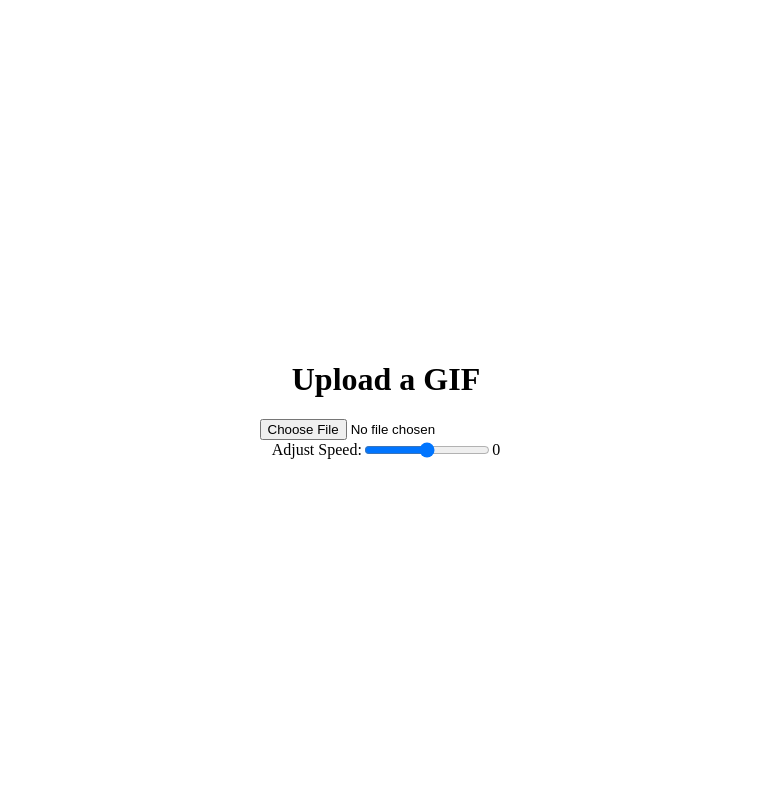
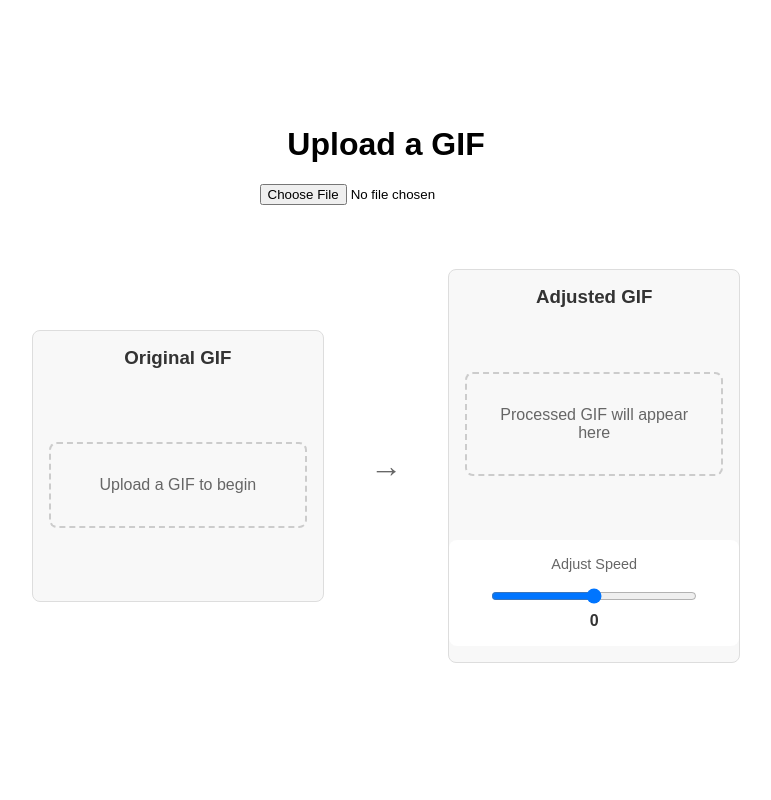
Before and after one commit to w-g-e/gif_accelerator, a Flask app: page / in a window 1280 px wide. Shown: the whole page, without its empty margins (254-1025 px from the left). Run offline with Flask 3, Linux system fonts and the light colour scheme.

Commit message:
adding simple UI, gifs to display side by side

```diff
--- a/templates/index.html
+++ b/templates/index.html
@@ -12,40 +12,133 @@
             justify-content: center;
             align-items: center;
             flex-direction: column;
+            font-family: Arial, sans-serif;
         }
 
-        #gifContainer img {
-            max-width: 90vw;
-            max-height: 80vh;
-            margin: 20px;
+        .upload-section {
+            text-align: center;
+            margin-bottom: 2rem;
+        }
+
+        .comparison-container {
+            display: flex;
+            align-items: center;
+            justify-content: center;
+            gap: 2rem;
+            margin: 2rem 0;
+            width: 100%;
+            max-width: 1200px;
+        }
+
+        .gif-panel {
+            flex: 1;
+            display: flex;
+            flex-direction: column;
+            align-items: center;
+            max-width: 45%;
+            padding: 1rem;
+            border: 1px solid #ddd;
+            border-radius: 8px;
+            background-color: #f8f8f8;
+        }
+
+        .gif-panel h3 {
+            margin: 0 0 1rem 0;
+            color: #333;
+        }
+
+        .arrow-container {
+            display: flex;
+            align-items: center;
+            justify-content: center;
+            width: 60px;
+        }
+
+        .arrow {
+            font-size: 2rem;
+            color: #666;
+        }
+
+        .gif-display {
+            width: 100%;
+            min-height: 200px;
+            display: flex;
+            align-items: center;
+            justify-content: center;
+        }
+
+        .gif-display img {
+            max-width: 100%;
+            max-height: 60vh;
         }
 
         .slider-container {
             display: flex;
+            flex-direction: column;
             align-items: center;
-            justify-content: center;
             width: 100%;
+            margin-top: 1rem;
+            padding: 1rem;
+            background-color: white;
+            border-radius: 8px;
+        }
+
+        .slider-label {
+            margin-bottom: 0.5rem;
+            font-size: 0.9rem;
+            color: #666;
         }
 
         input[type="range"] {
-            width: 50%;
+            width: 80%;
+            margin: 0.5rem 0;
+        }
+
+        #speedValue {
+            font-weight: bold;
+            color: #333;
+        }
+
+        /* Add some styling for when no GIF is loaded */
+        .placeholder {
+            padding: 2rem;
+            border: 2px dashed #ccc;
+            border-radius: 8px;
+            color: #666;
+            text-align: center;
+            width: 80%;
         }
     </style>
 </head>
 <body>
-    <h1>Upload a GIF</h1>
+    <div class="upload-section">
+        <h1>Upload a GIF</h1>
+        <input type="file" id="fileInput" accept=".gif">
+    </div>
 
-    <!-- File Input for GIF Upload -->
-    <input type="file" id="fileInput" accept=".gif">
+    <div class="comparison-container">
+        <div class="gif-panel">
+            <h3>Original GIF</h3>
+            <div class="gif-display" id="originalGifContainer">
+                <div class="placeholder">Upload a GIF to begin</div>
+            </div>
+        </div>
 
-    <!-- Placeholder for the uploaded GIF -->
-    <div id="gifContainer"></div>
+        <div class="arrow-container">
+            <div class="arrow">→</div>
+        </div>
 
-    <!-- Slider for adjusting GIF speed -->
-    <div class="slider-container">
-        <label for="speedSlider">Adjust Speed:</label>
-        <input type="range" id="speedSlider" min="-10" max="10" value="0">
-        <span id="speedValue">0</span> <!-- Display the current value of the slider -->
+        <div class="gif-panel">
+            <h3>Adjusted GIF</h3>
+            <div class="gif-display" id="processedGifContainer">
+                <div class="placeholder">Processed GIF will appear here</div>
+            </div>
+            <div class="slider-container">
+                <div class="slider-label">Adjust Speed</div>
+                <input type="range" id="speedSlider" min="-10" max="10" value="0">
+                <span id="speedValue">0</span>
+            </div>
+        </div>
     </div>
 
     <script src="https://ajax.googleapis.com/ajax/libs/jquery/3.5.1/jquery.min.js"></script>
@@ -60,8 +153,12 @@
                     reader.onload = function(e) {
                         const img = document.createElement('img');
                         img.src = e.target.result;
-                        document.getElementById('gifContainer').innerHTML = '';
-                        document.getElementById('gifContainer').appendChild(img);
+                        document.getElementById('originalGifContainer').innerHTML = '';
+                        document.getElementById('originalGifContainer').appendChild(img);
+
+                        // Clear the processed GIF container and show placeholder
+                        document.getElementById('processedGifContainer').innerHTML =
+                            '<div class="placeholder">Move the slider to adjust speed</div>';
                     };
                     reader.readAsDataURL(file);
 
@@ -93,21 +190,18 @@
                 }
             });
 
-            // Add debouncing to prevent too many requests
             let processingTimeout = null;
 
             $('#speedSlider').on('input', function() {
                 $('#speedValue').text($(this).val());
 
-                // Clear the previous timeout
                 if (processingTimeout) {
                     clearTimeout(processingTimeout);
                 }
 
-                // Set a new timeout
                 processingTimeout = setTimeout(() => {
                     processGif($(this).val());
-                }, 500); // Wait 500ms after the user stops moving the slider
+                }, 500);
             });
 
             function processGif(speed) {
@@ -128,11 +222,10 @@
                     contentType: false,
                     success: function(response) {
                         if (response.success) {
-                            // Update the displayed GIF with the processed version
                             const img = document.createElement('img');
-                            img.src = response.processed_url + '?t=' + new Date().getTime(); // Add timestamp to prevent caching
-                            document.getElementById('gifContainer').innerHTML = '';
-                            document.getElementById('gifContainer').appendChild(img);
+                            img.src = response.processed_url + '?t=' + new Date().getTime();
+                            document.getElementById('processedGifContainer').innerHTML = '';
+                            document.getElementById('processedGifContainer').appendChild(img);
                         } else {
                             console.error('Processing failed:', response.error);
                             alert('Processing failed: ' + response.error);
```
